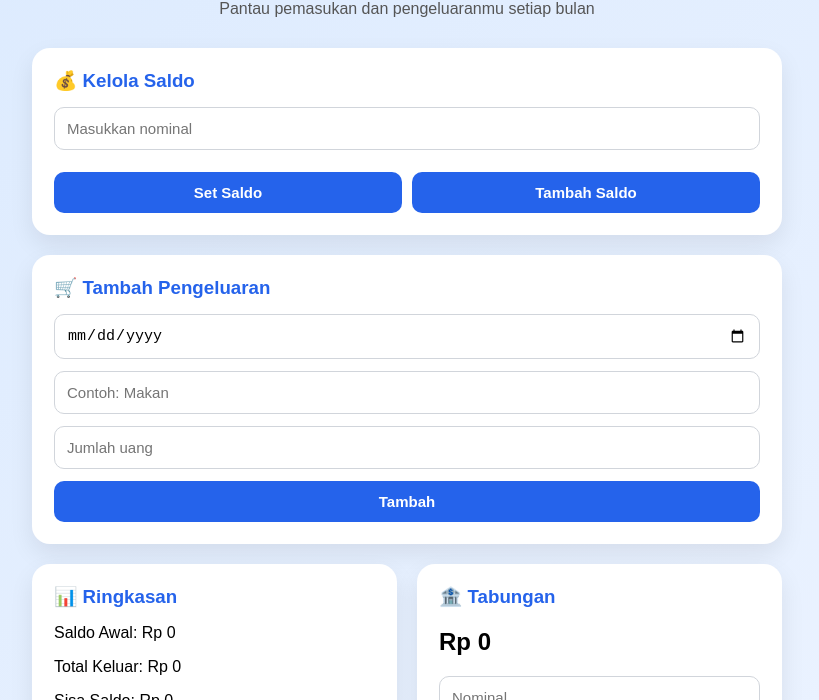
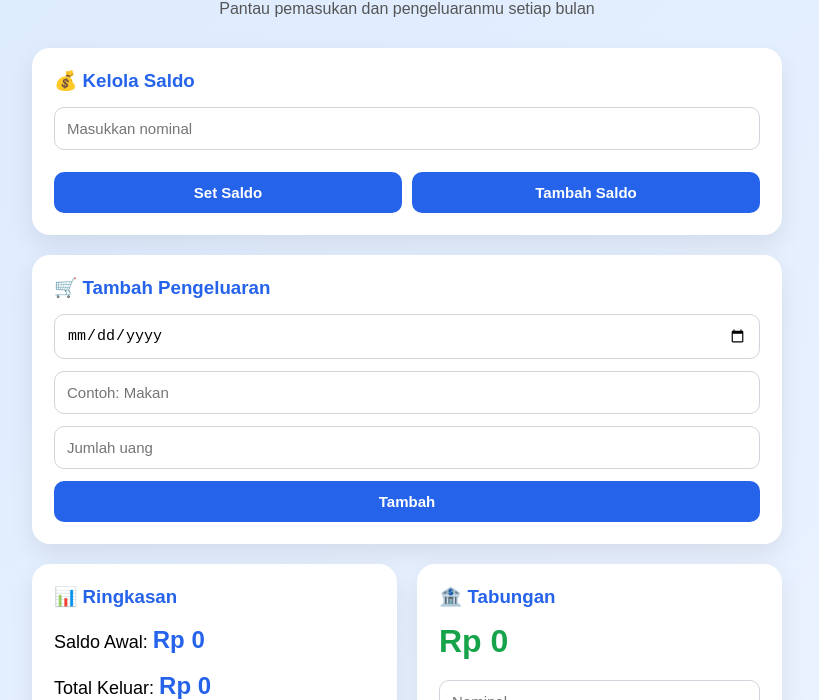
Before and after one commit to ariangsari07-sys/catatan-keuangan, a website: page index.html in a window 1280 px wide. Shown: the part 100-800 px from the top of the page, without its empty margins (233-1052 px from the left). Drawn offline with Linux system fonts and the light colour scheme; no server answers.

Commit message:
update tampilan

```diff
--- a/style.css
+++ b/style.css
@@ -178,3 +178,22 @@ tr:hover{
     }
 
 }
+
+.ringkasan-card p{
+    font-size:18px;
+    margin:18px 0;
+    font-weight:500;
+}
+
+.ringkasan-card span{
+    font-size:24px;
+    font-weight:bold;
+    color:#2563eb;
+}
+
+.tabungan-card h2{
+    font-size:32px;
+    color:#16a34a;
+    margin-top:10px;
+    margin-bottom:20px;
+}
```
